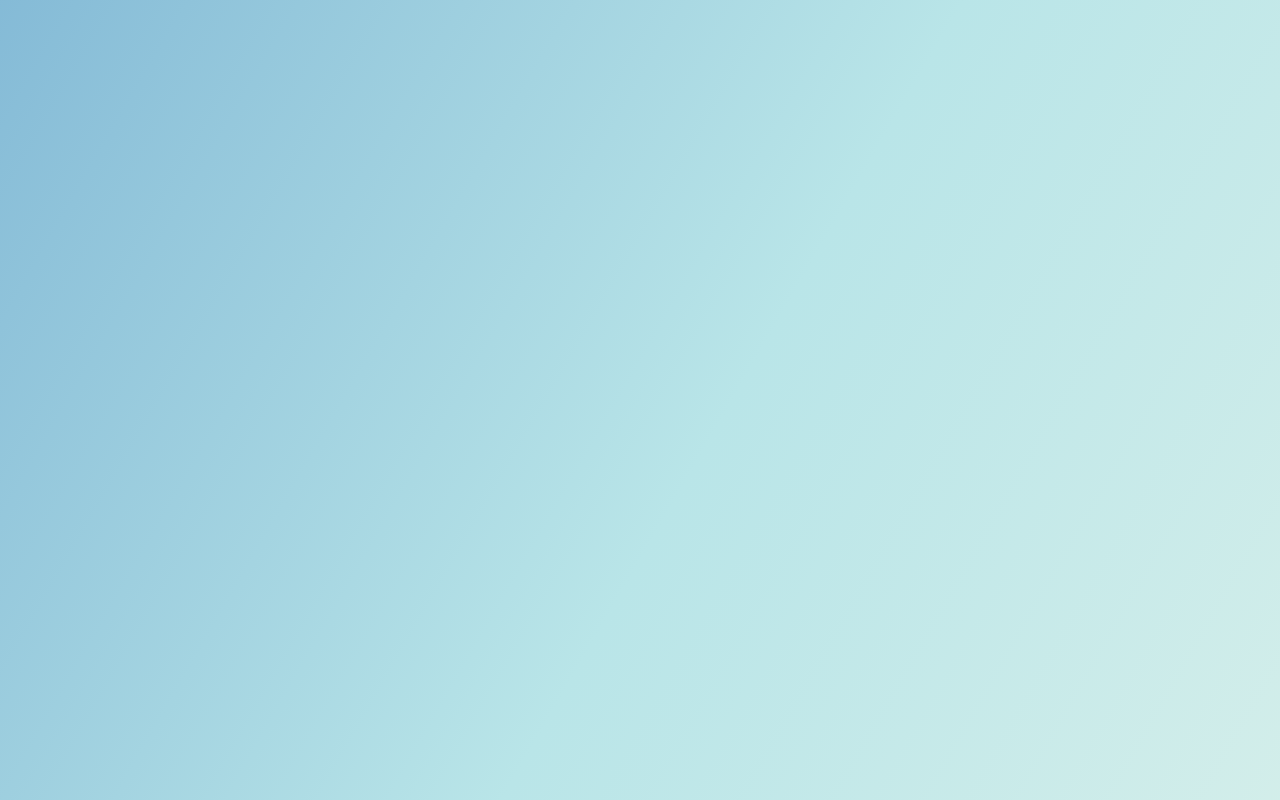
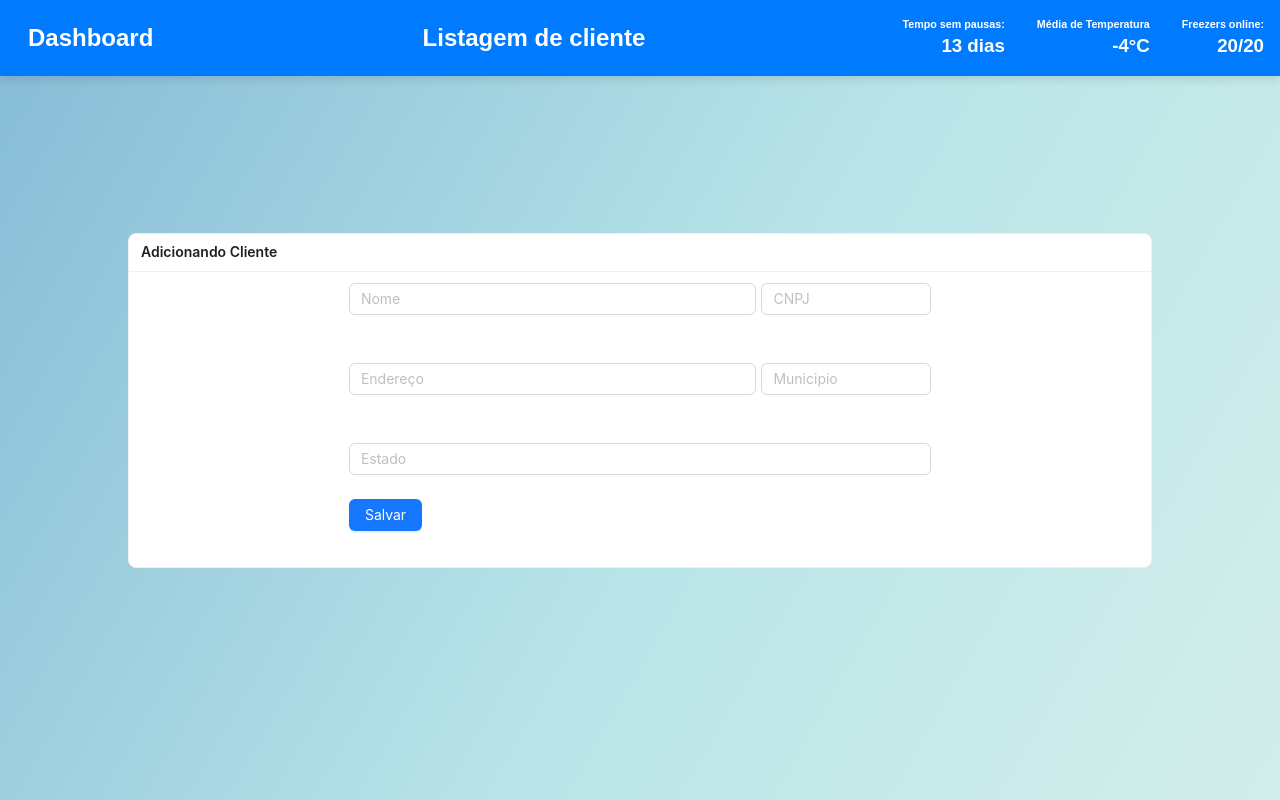
Before and after one commit to joaovfe/ThermoSync, a React (Vite) app: page /FormCliente in a window 1280 px wide. Before the commit this address had no page. Built offline with nearby package versions, Linux system fonts and the light colour scheme.

Commit message:
adicionado crud de clientes

```diff
--- /dev/null
+++ b/mockClientes.json
@@ -0,0 +1,42 @@
+[
+    {
+        "key": 1,
+        "cnpj": "23.456.789/0001-12",
+        "nome": "Empresa Alpha",
+        "endereco": "Rua das Flores, 123",
+        "municipio": "São Paulo",
+        "estado": "SP"
+    },
+    {
+        "key": 2,
+        "cnpj": "12.987.654/0001-34",
+        "nome": "Beta Corp",
+        "endereco": "Avenida Brasil, 456",
+        "municipio": "Rio de Janeiro",
+        "estado": "RJ"
+    },
+    {
+        "key": 3,
+        "cnpj": "98.765.432/0001-56",
+        "nome": "Gamma Solutions",
+        "endereco": "Praça Central, 789",
+        "municipio": "Belo Horizonte",
+        "estado": "MG"
+    },
+    {
+        "key": 4,
+        "cnpj": "45.678.123/0001-78",
+        "nome": "Delta Ltda",
+        "endereco": "Alameda Santos, 321",
+        "municipio": "Curitiba",
+        "estado": "PR"
+    },
+    {
+        "key": 5,
+        "cnpj": "34.567.890/0001-90",
+        "nome": "Epsilon Enterprises",
+        "endereco": "Rua das Palmeiras, 654",
+        "municipio": "Porto Alegre",
+        "estado": "RS"
+    }
+]
--- a/package.json
+++ b/package.json
@@ -11,6 +11,7 @@
   },
   "dependencies": {
     "chartjs-adapter-moment": "^1.0.1",
+    "antd": "^5.20.6",
     "react": "^18.3.1",
     "react-chartjs-2": "^5.2.0",
     "react-dom": "^18.3.1",
--- a/src/App.css
+++ b/src/App.css
@@ -3,12 +3,6 @@
   padding: 0;
 }
 
-#root {
-  margin: 0;
-  padding: 0;
-  text-align: center;
-}
-
 .App {
   max-width: 100vw;
 }
--- a/src/App.jsx
+++ b/src/App.jsx
@@ -3,6 +3,10 @@ import { BrowserRouter as Router, Routes, Route } from 'react-router-dom';
 import Login from './components/pages/Login/Login';
 import './App.css';
 import NavigationBar from './components/pages/NavigationBar/NavigationBar';
+import Dashboard from './components/pages/Dashboard/Dashboard';
+import ListagemCliente from './components/pages/ListagemCliente/ListagemCliente';
+import FormCliente from './components/pages/FormCliente/FormCliente';
+
 function App() {
   // const [count, setCount] = useState(0);
 
@@ -11,7 +15,10 @@ function App() {
       <div className='App'>
       <Routes>
         <Route path='/' element={<Login />} />
-        <Route path= '/NavigationBar' element = {<NavigationBar/>}></Route>
+        <Route path='/Dashboard' element = {<Dashboard/>}></Route>
+        <Route path='/ListagemCliente' element = {<ListagemCliente/>}></Route>
+        <Route path='/FormCliente/:id' element = {<FormCliente/>}></Route>
+        <Route path='/FormCliente' element = {<FormCliente/>}></Route>
       </Routes>
       </div>
     </Router>
--- a/src/components/pages/Dashboard/Dashboard.tsx
+++ b/src/components/pages/Dashboard/Dashboard.tsx
@@ -2,7 +2,7 @@ import React, { useEffect, useState } from "react";
 import "./Dashboard.css";
 import { Line } from "react-chartjs-2";
 import "chartjs-adapter-moment";
-
+import NavigationBar  from '../NavigationBar/NavigationBar'
 
 import {
   Chart as ChartJS,
@@ -155,6 +155,7 @@ function Dashboard() {
     <div>
       {/* Grid de Cards */}
       <div className="home-cards">
+        <NavigationBar/>
         {dadosTratados.length > 0 &&
           dadosTratados.map((dispositivo, index) => {
             const ultimaMedicao =
--- /dev/null
+++ b/src/components/pages/FormCliente/FormCliente.jsx
@@ -0,0 +1,98 @@
+import React, { useState } from 'react';
+import { useParams } from 'react-router-dom';
+import { Form, Input, Button, Card } from 'antd';
+import { useNavigate } from 'react-router-dom';
+import NavigationBar from '../NavigationBar/NavigationBar';
+
+function FormCliente() {
+  const [form] = Form.useForm();
+  const [cliente, setCliente] = useState({});
+  const { id } = useParams();
+  const navigate = useNavigate();
+
+
+  function recuperaCliente() {
+    if (!id)
+      return;
+
+    let clientes = JSON.parse(localStorage.getItem('clientes'))
+    let [cliente] = clientes.filter(item => item.key == id)
+    form.setFieldsValue(cliente)
+  }
+
+  function handleSubmit() {
+    if (id) {
+      handleClienteExistente()
+    } else {
+      handleNovoCliente()
+    }
+    navigate('/ListagemCliente')
+  }
+
+  function handleClienteExistente() {
+    let clientes = JSON.parse(localStorage.getItem('clientes'))
+
+    let index;
+    clientes.forEach((item, i) => {
+      if (item.key == id) {
+        index = i
+      }
+    })
+
+    clientes[index] = {key: id, ...form.getFieldsValue()}
+    localStorage.setItem('clientes', JSON.stringify(clientes))
+  }
+
+  function handleNovoCliente() {
+    let clientes = JSON.parse(localStorage.getItem('clientes'))
+    clientes.sort((a, b) => a.key - b.key)
+    let lastId = clientes[clientes.length - 1].key;
+
+    clientes[clientes.length] = {key: lastId + 1, ...form.getFieldsValue()}
+    localStorage.setItem('clientes', JSON.stringify(clientes))
+  }
+
+  recuperaCliente()
+
+  return (
+    <div>
+      <NavigationBar/>
+      <Card title="Adicionando Cliente" size="small">
+
+        <Form form={form}
+          layout='vertical'
+          wrapperCol={{ span: 14, offset: 5 }}
+          onFinish={handleSubmit}>
+            <Form.Item>
+              <Form.Item name='nome' style={{ display: 'inline-block', width: 'calc(70%)' }}>
+                <Input placeholder='Nome' value={cliente.nome}/>
+              </Form.Item>
+              <Form.Item name='cnpj' style={{ display: 'inline-block', width: 'calc(30% - 5px)', marginLeft: '5px' }}>
+                <Input placeholder='CNPJ' value={cliente.cnpj}/>
+              </Form.Item>
+            </Form.Item>
+            <Form.Item>
+              <Form.Item name='endereco' style={{ display: 'inline-block', width: 'calc(70%)' }}>
+                <Input placeholder='Endereço' value={cliente.endereco}/>
+              </Form.Item>
+
+              <Form.Item name='municipio' style={{ display: 'inline-block', width: 'calc(30% - 5px)', marginLeft: '5px' }}>
+                <Input placeholder='Municipio' value={cliente.municipio}/>
+              </Form.Item>
+            </Form.Item>
+            <Form.Item name='estado'>
+              <Input placeholder='Estado' value={cliente.estado}/>
+            </Form.Item>
+
+            <Form.Item wrapperCol={{span: 1, offset: 5 }}>
+              <Button type="primary" htmlType="submit">
+                Salvar
+              </Button>
+            </Form.Item>
+        </Form>
+      </Card>
+    </div>
+  );
+}
+
+export default FormCliente;
--- /dev/null
+++ b/src/components/pages/ListagemCliente/ListagemCliente.jsx
@@ -0,0 +1,82 @@
+import React, { useState } from 'react';
+import { Card, Table, Space, Button, Col, Row } from 'antd';
+import { DeleteOutlined, EditOutlined } from '@ant-design/icons';
+import { useNavigate } from 'react-router-dom';
+import NavigationBar from '../NavigationBar/NavigationBar';
+
+function ListagemCliente() {
+  const [dataSource, setDataSource] = useState(() => {
+    const savedData = localStorage.getItem('clientes');
+    return savedData ? JSON.parse(savedData) : ''; // Parse JSON if available, otherwise use an empty string
+  });
+
+  const navigate = useNavigate();
+
+  const columns = [
+    {
+      title: 'Cnpj',
+      dataIndex: 'cnpj',
+    },
+    {
+      title: 'Nome',
+      dataIndex: 'nome',
+    },
+    {
+      title: 'Endereço',
+      dataIndex: 'endereco',
+    },
+    {
+      title: 'Municipio',
+      dataIndex: 'municipio'
+    },
+    {
+      title: 'Estado',
+      dataIndex: 'estado'
+    },
+    {
+      title: '',
+      key: 'action',
+      render: (_, record) => (
+        <Space size="middle">
+          <Button color="default" variant="outlined" icon={<EditOutlined />} onClick={() => editCliente(_)} ></Button>
+          <Button color="danger" variant="dashed" icon={<DeleteOutlined />} onClick={() => deleteCliente(_)}></Button>
+        </Space>
+      ),
+    }
+  ];
+
+  function deleteCliente(cliente) {
+    let clientes = JSON.parse(localStorage.getItem('clientes'))
+    clientes = clientes.filter(item => item.key != cliente.key)
+    localStorage.setItem('clientes', JSON.stringify(clientes))
+    setDataSource(JSON.parse(localStorage.getItem('clientes')))
+  }
+
+  function editCliente(cliente) {
+    navigate(`/FormCliente/${cliente.key}`)
+  }
+
+  function addCliente() {
+    navigate('/FormCliente')
+  }
+
+  return (
+    <div>
+      <Card title="Clientes" size="small" extra={<Button type="primary" onClick={() => addCliente()}>Add. Cliente</Button>}>
+        <Row>
+          <Col span={18} offset={3}>
+            <Table
+              rowKey="key"
+              columns={columns}
+              dataSource={dataSource}
+            />
+          </Col>
+        </Row>
+      </Card>
+      <NavigationBar />
+    </div>
+
+  );
+}
+
+export default ListagemCliente;
--- a/src/components/pages/Login/Login.jsx
+++ b/src/components/pages/Login/Login.jsx
@@ -2,7 +2,7 @@ import { useState } from "react";
 import { useNavigate } from "react-router-dom";
 import 'react-toastify/dist/ReactToastify.css'
 import { ToastContainer, toast } from 'react-toastify';
-
+import clientesData from "../../../../mockClientes.json";
 import "./Login.css";
 
 const Login = () => {
@@ -20,7 +20,7 @@ const Login = () => {
         //     position: 'top-right',
         // });
         // setTimeout(() => {
-            navigate('/NavigationBar');
+            navigate('/Dashboard');
         // }, 2000);
     }else {
         toast.error('Credenciais inválidas.', {
@@ -28,6 +28,12 @@ const Login = () => {
         });
     }
 };
+
+const initMockData = (data) => {
+  localStorage.setItem('clientes', JSON.stringify(data));
+};
+
+initMockData(clientesData);
 
   return (
     <div className="wrapper">
--- a/src/components/pages/NavigationBar/NavigationBar.jsx
+++ b/src/components/pages/NavigationBar/NavigationBar.jsx
@@ -1,19 +1,12 @@
 import './NavigationBar.css';
 import Dashboard from '../Dashboard/Dashboard';
 
-function Home(){
-    return (
-        <div>
-            <NavigationBar />
-            <Dashboard />
-        </div>
-    )
-}
 function NavigationBar() {
   return (
     <header className="navbar">
       <div className="container">
         <a href="/#" className="navbar-brand">Dashboard</a>
+        <a href="/ListagemCliente" className="navbar-brand">Listagem de cliente</a>
         {/* <nav className="navbar-menu">
           <ul className="navbar-list">
             <li className="navbar-item">
@@ -50,4 +43,4 @@ function NavigationBar() {
   );
 }
 
-export default Home;
+export default NavigationBar;
--- a/src/index.css
+++ b/src/index.css
@@ -12,3 +12,15 @@
   -webkit-font-smoothing: antialiased;
   -moz-osx-font-smoothing: grayscale;
 }
+
+#root {
+  width: 80%;
+  justify-content: center;
+  min-height: 100vh;
+  display: flex;
+  flex-direction: column;
+}
+
+.App {
+  width: 100%;
+}
```
Also changed, not shown: src/components/pages/FormCliente/FormCliente.css (added), src/components/pages/ListagemCliente/ListagemCliente.css (added), 1 other file (tests, documents, lock files or other folders).
